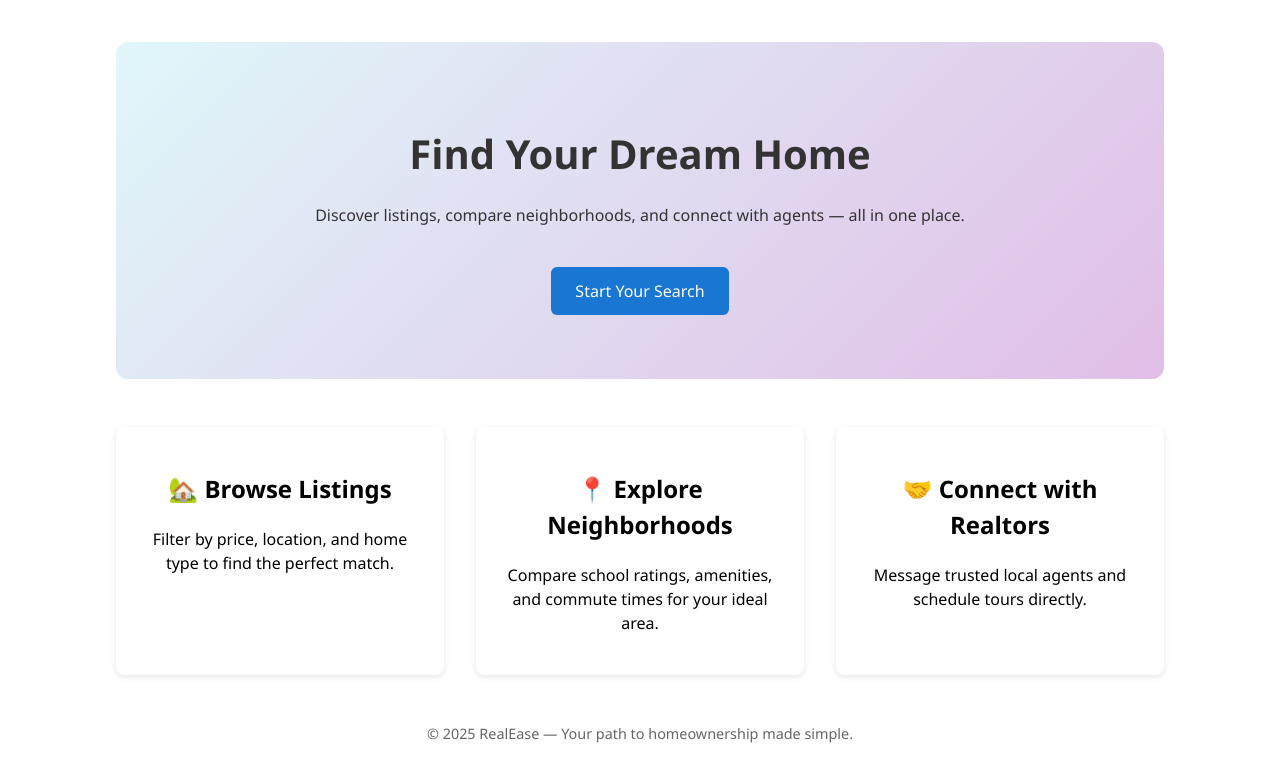
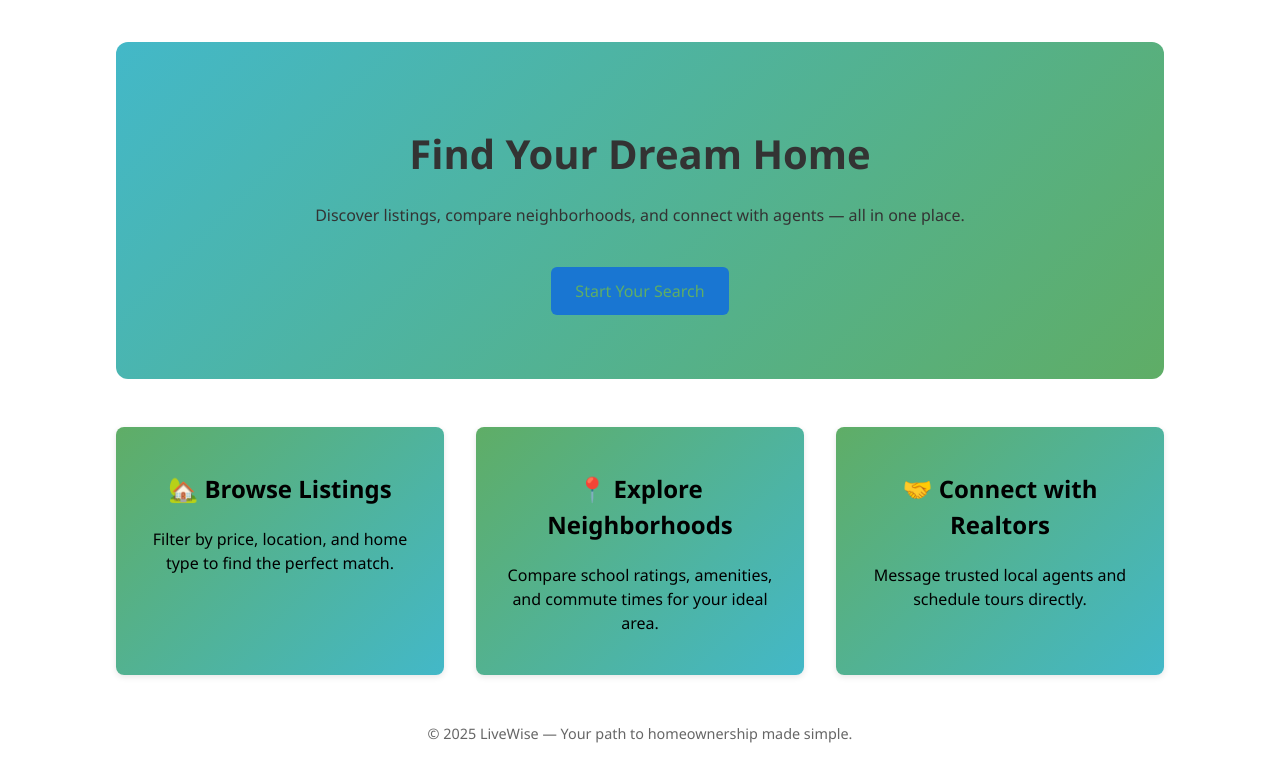
Before and after one commit to WVU-CS330-2025-08-Group03/cs330-2025-group03, a React (Vite) app in the folder frontend/app/: page / in a window 1280 px wide. Shown: the top 782 px of the page. Built offline with nearby package versions, Linux system fonts and the light colour scheme.

Commit message:
changed colors on homepage

```diff
--- a/frontend/app/src/App.css
+++ b/frontend/app/src/App.css
@@ -11,7 +11,7 @@
 
 /* Hero section */
 .hero {
-  background: linear-gradient(135deg, #e0f7fa, #e1bee7);
+  background: linear-gradient(135deg, #43b8c8, #5fad66);
   padding: 4rem 2rem;
   border-radius: 12px;
   margin-bottom: 3rem;
@@ -31,7 +31,7 @@
   border: none;
   border-radius: 6px;
   background-color: #1976d2;
-  color: white;
+  color: #5fad66;
   cursor: pointer;
 }
 
@@ -49,7 +49,7 @@
 
 .features div {
   width: 280px;
-  background: #ffffff;
+  background: linear-gradient(135deg, #5fad66,#43b8c8);
   color: black;
   padding: 1.5rem;
   border-radius: 8px;
--- a/frontend/app/src/App.jsx
+++ b/frontend/app/src/App.jsx
@@ -26,7 +26,7 @@ function App() {
       </section>
 
       <footer>
-        <p>© 2025 RealEase — Your path to homeownership made simple.</p>
+        <p>© 2025 LiveWise — Your path to homeownership made simple.</p>
       </footer>
     </main>
   );
```
